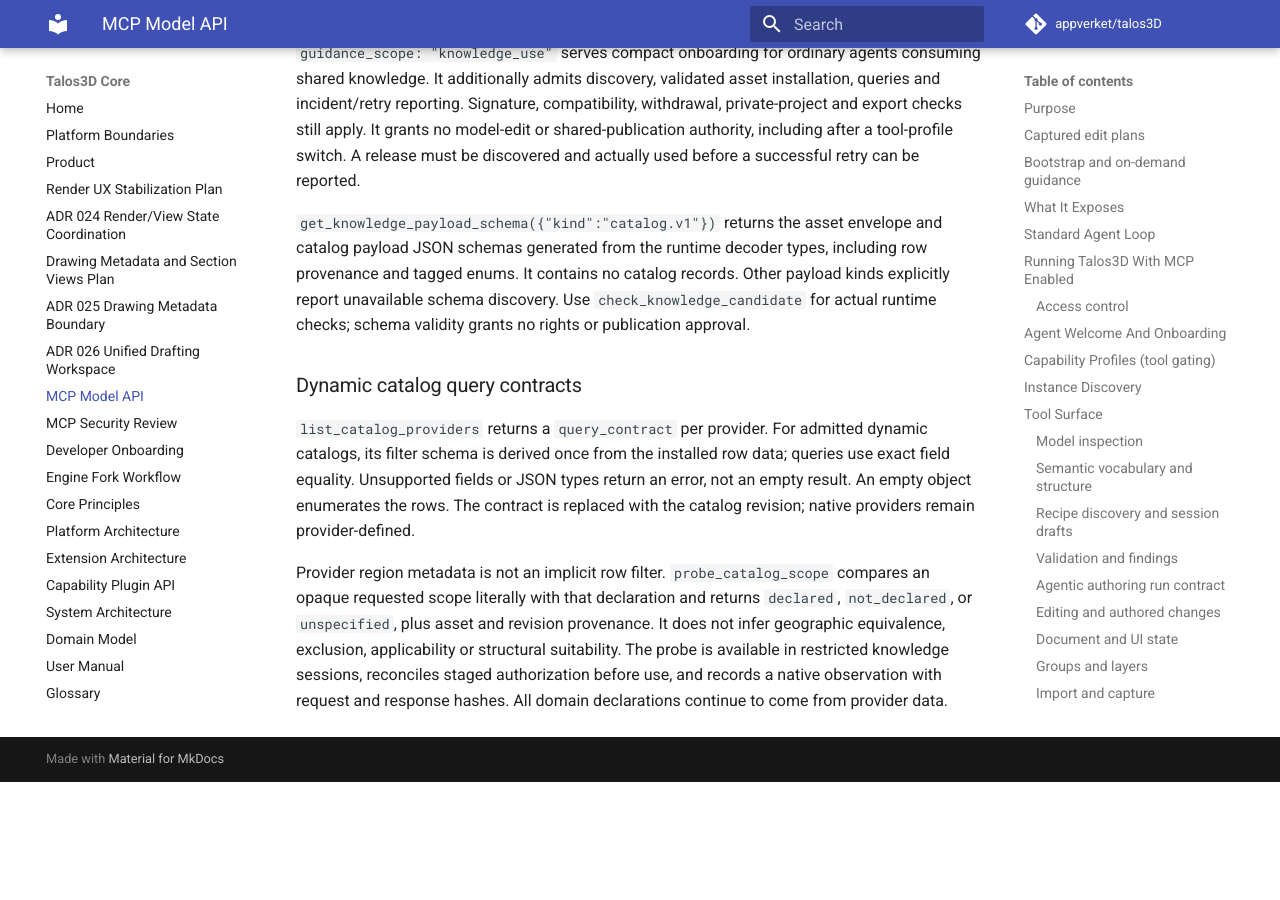
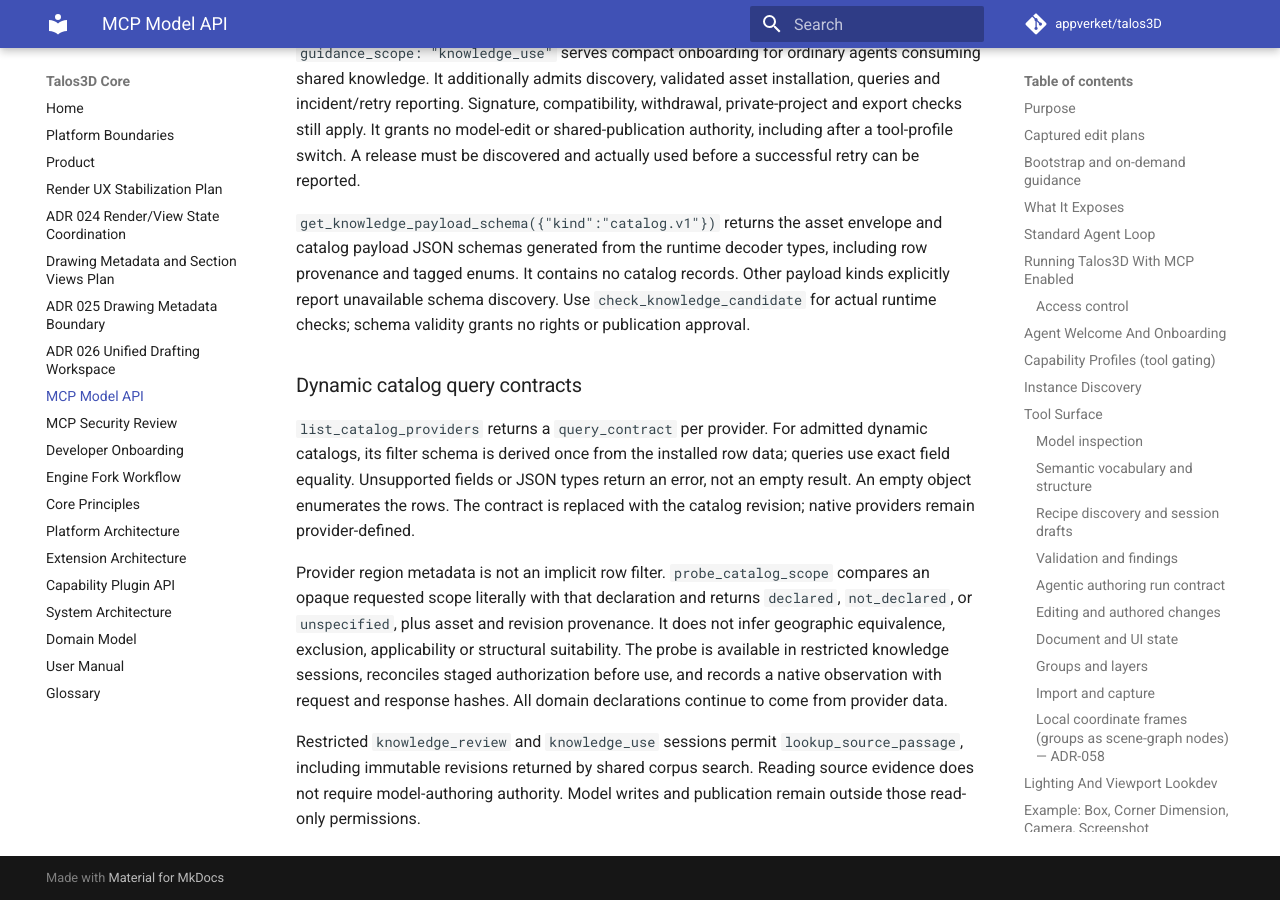
Before and after one commit to appverket/talos3D, an MkDocs documentation site: the page built from docs/MCP_MODEL_API.md, in a window 1280 px wide and 900 px high, scrolled down 40455 px. Built offline with MkDocs 1.6.1 and Material for MkDocs 9.7.7, drawn with Linux system fonts in a browser that asks for light colours; comment, search, counter and statistics services are not loaded; before the commit the page ends 41237 px from its top, so only the background shows below that.

Commit message:
Allow source passage reads in restricted knowledge sessions

```diff
--- a/docs/MCP_MODEL_API.md
+++ b/docs/MCP_MODEL_API.md
@@ -1776,3 +1776,8 @@ It does not infer geographic equivalence, exclusion, applicability or structural
 suitability. The probe is available in restricted knowledge sessions, reconciles
 staged authorization before use, and records a native observation with request
 and response hashes. All domain declarations continue to come from provider data.
+
+Restricted `knowledge_review` and `knowledge_use` sessions permit
+`lookup_source_passage`, including immutable revisions returned by shared corpus
+search. Reading source evidence does not require model-authoring authority.
+Model writes and publication remain outside those read-only permissions.
```
Also changed, not shown: 1 other file.
